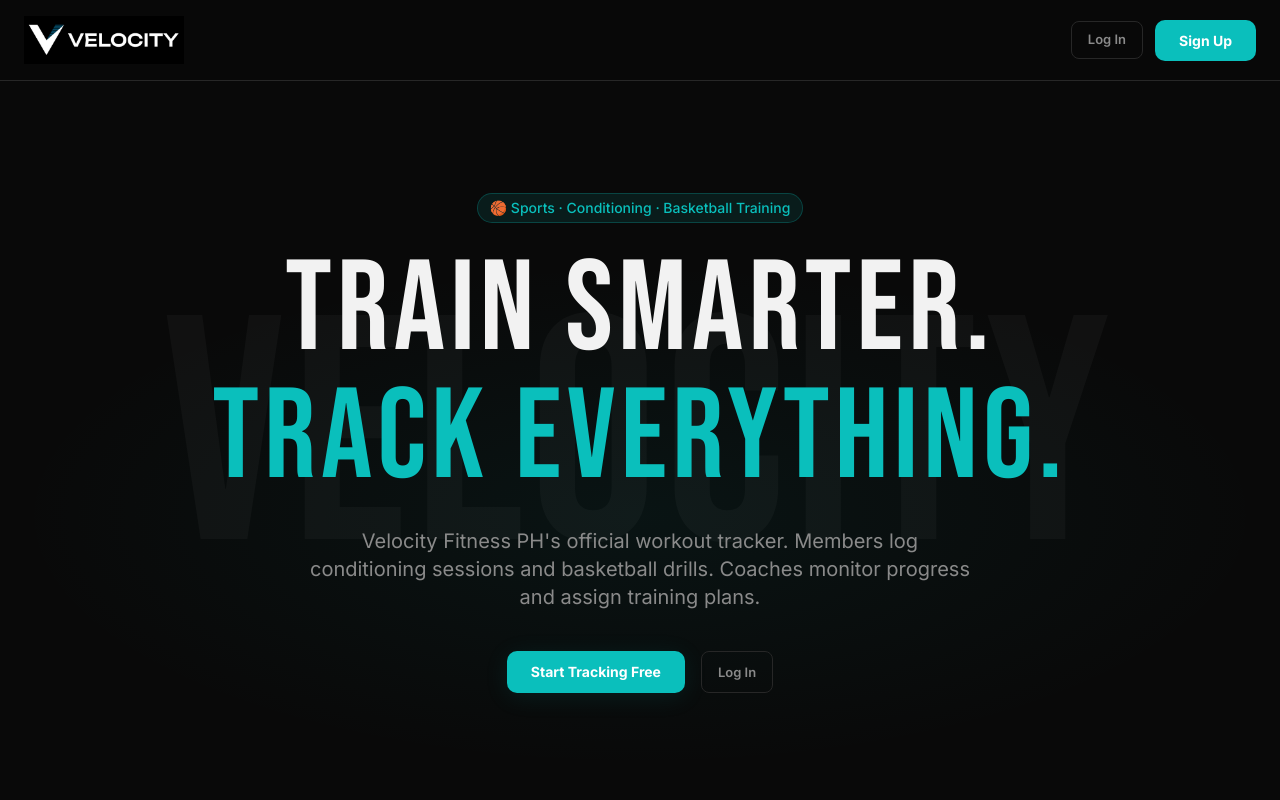
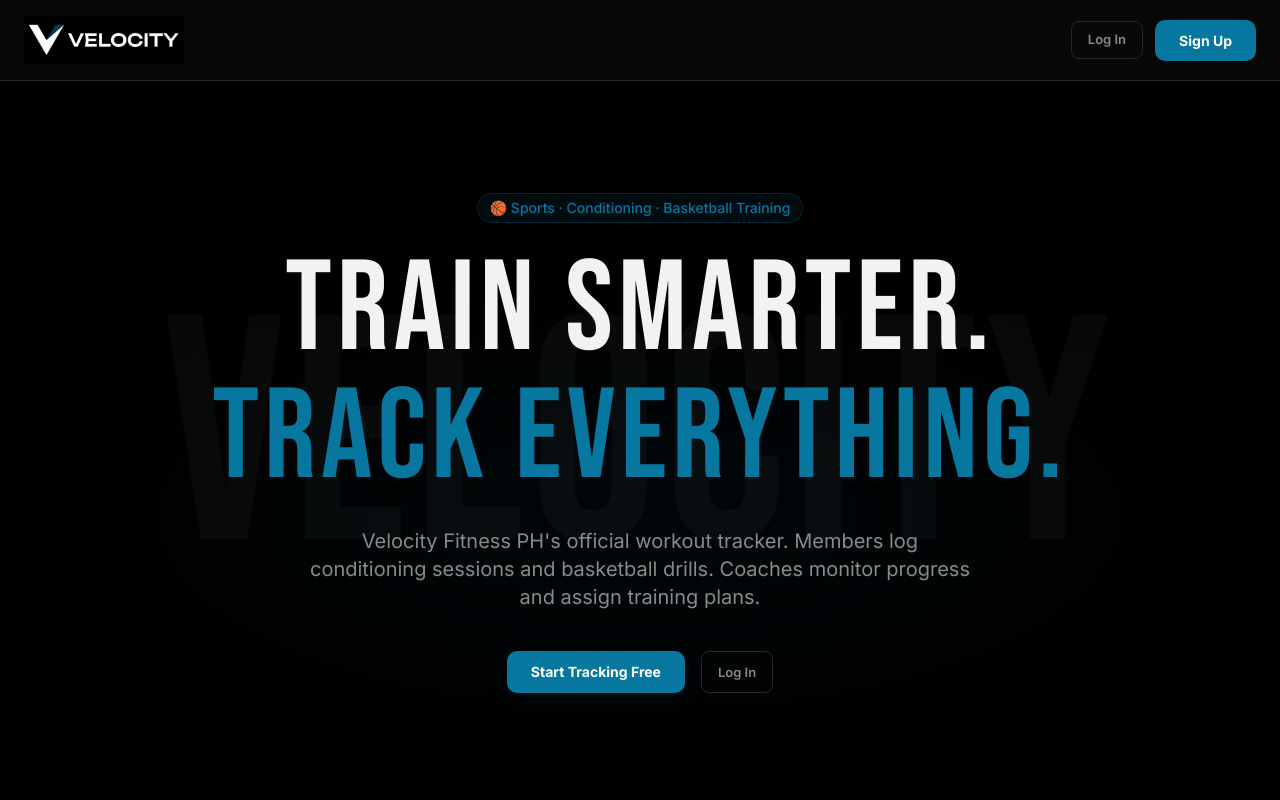
Before and after one commit to sydneykmpn-bit/VelocityTracker, a Next.js app in the folder velocity-app/: page / in a window 1280 px wide. Shown: the top 800 px of the page. Built offline with nearby package versions, Linux system fonts and the light colour scheme; no server answers.

Commit message:
changed css

```diff
--- a/velocity-app/src/app/globals.css
+++ b/velocity-app/src/app/globals.css
@@ -1,14 +1,14 @@
 @import "tailwindcss";
 
 :root {
-  --vel-black: #090909;
-  --vel-surface: #111111;
+  --vel-black: #000000;
+  --vel-surface: #0a0a0a;
   --vel-surface-2: #1C1C1C;
   --vel-border: #272727;
-  --vel-teal: #0ABFBC;
-  --vel-teal-hover: #0DD6D3;
-  --vel-teal-dim: rgba(10, 191, 188, 0.10);
-  --vel-teal-glow: rgba(10, 191, 188, 0.30);
+  --vel-teal: #0877a0;
+  --vel-teal-hover: #34bac2;
+  --vel-teal-dim: rgba(8, 119, 160, 0.10);
+  --vel-teal-glow: rgba(8, 119, 160, 0.30);
   --vel-text-primary: #F2F2F2;
   --vel-text-secondary: #8A8A8A;
   --vel-text-dim: #4A4A4A;
--- a/velocity-app/src/app/page.tsx
+++ b/velocity-app/src/app/page.tsx
@@ -64,7 +64,7 @@
           className="pointer-events-none absolute inset-0"
           style={{
             background:
-              "radial-gradient(ellipse 70% 50% at 50% 60%, rgba(10,191,188,0.06) 0%, transparent 70%)",
+              "radial-gradient(ellipse 70% 50% at 50% 60%, rgba(8,119,160,0.06) 0%, transparent 70%)",
             zIndex: 0,
           }}
           aria-hidden
@@ -76,7 +76,7 @@
             style={{
               background: "var(--vel-teal-dim)",
               color: "var(--vel-teal)",
-              border: "1px solid rgba(10,191,188,0.25)",
+              border: "1px solid rgba(8,119,160,0.25)",
             }}
           >
             🏀 Sports · Conditioning · Basketball Training
@@ -191,7 +191,7 @@
         className="px-6 py-16 text-center"
         style={{
           background:
-            "linear-gradient(135deg, rgba(10,191,188,0.07) 0%, var(--vel-black) 60%)",
+            "linear-gradient(135deg, rgba(8,119,160,0.07) 0%, var(--vel-black) 60%)",
           borderTop: "1px solid var(--vel-border)",
         }}
       >
--- a/velocity-app/src/app/workouts/new/WorkoutForm.tsx
+++ b/velocity-app/src/app/workouts/new/WorkoutForm.tsx
@@ -228,7 +228,7 @@
               style={{
                 background: "var(--vel-teal-dim)",
                 color: "var(--vel-teal)",
-                border: "1px solid rgba(10,191,188,0.25)",
+                border: "1px solid rgba(8,119,160,0.25)",
               }}
             >
               + Add Exercise
```
